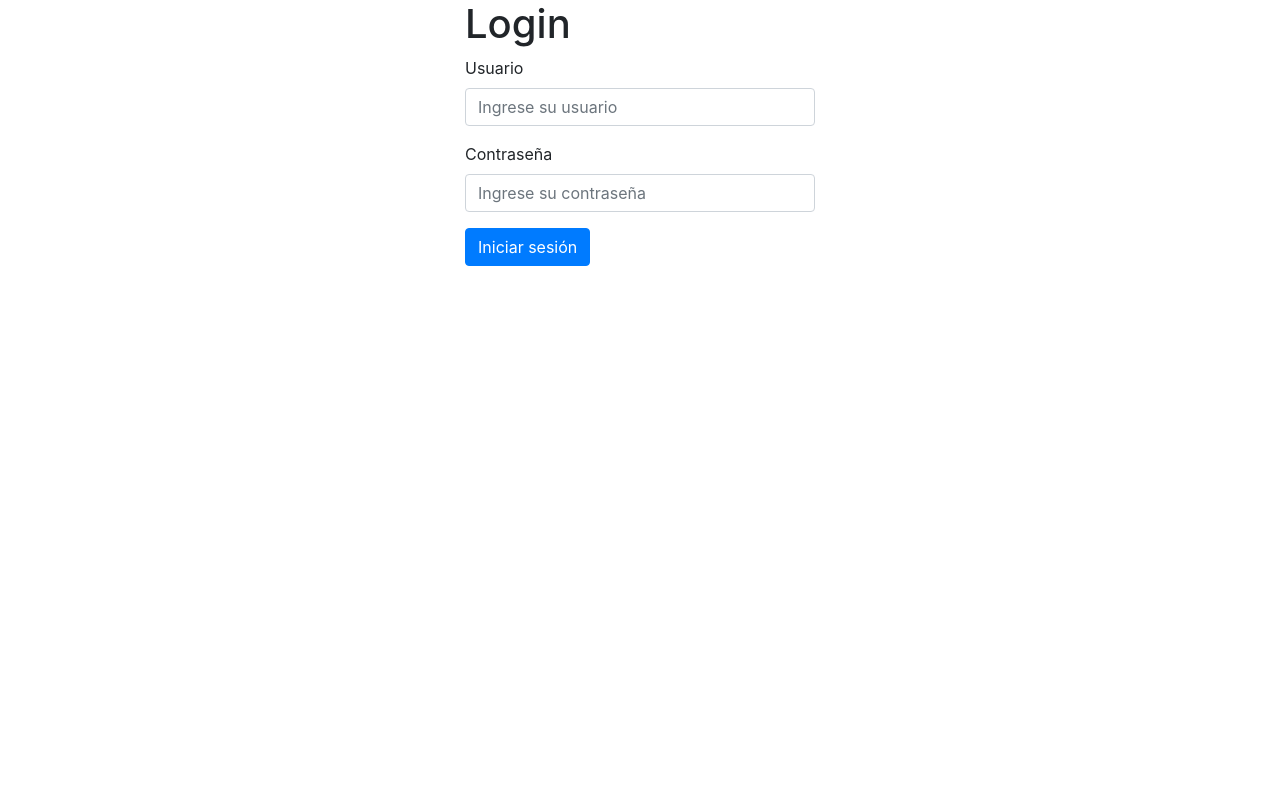
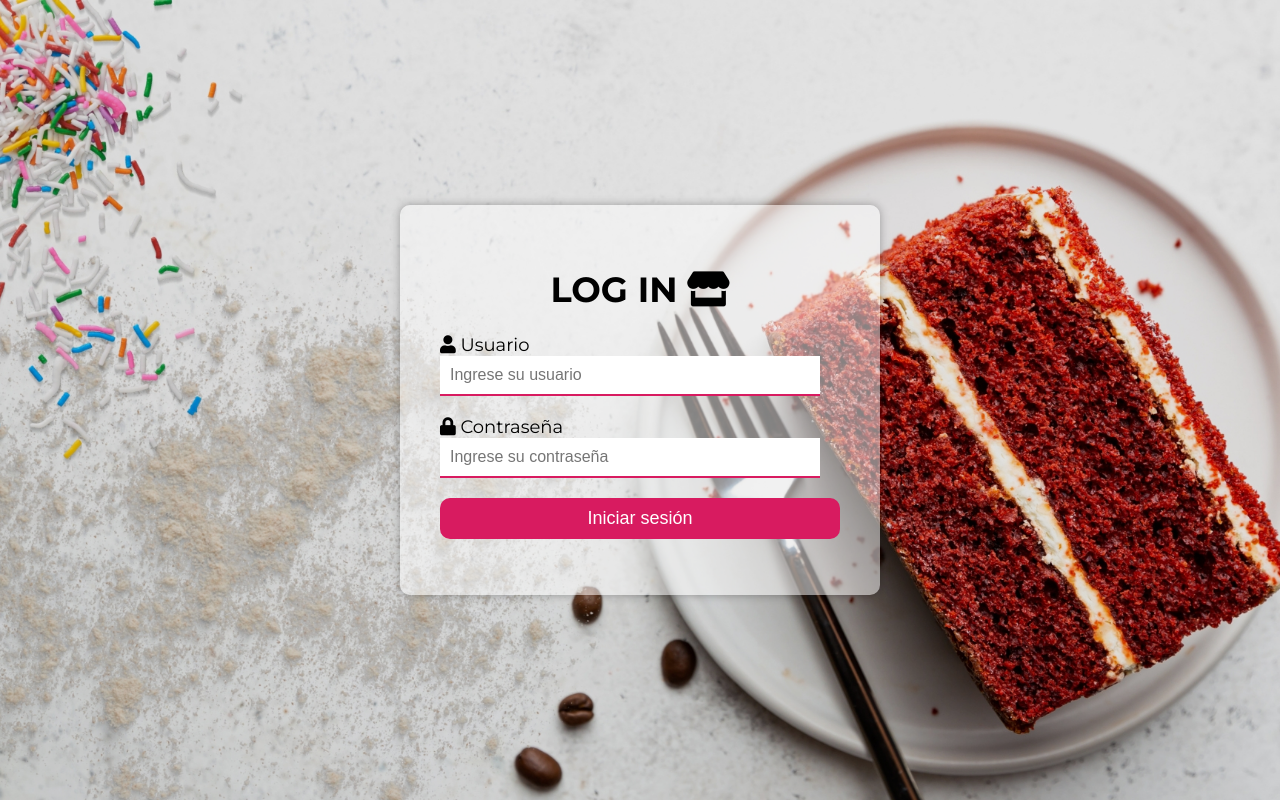
Before and after one commit to PRMQ98/Analisis, a Flask app: page / in a window 1280 px wide. Run offline with Flask 3, Linux system fonts and the light colour scheme; some libraries are stand-ins or nearby versions.

Commit message:
Update login.html

```diff
--- a/Frontend/templates/login.html
+++ b/Frontend/templates/login.html
@@ -1,8 +1,8 @@
-<!DOCTYPE html>
-<html>
 <head>
   <title>Login</title>
-  <link rel="stylesheet" href="https://stackpath.bootstrapcdn.com/bootstrap/4.5.0/css/bootstrap.min.css">
+  <link rel="stylesheet" href="https://cdnjs.cloudflare.com/ajax/libs/font-awesome/5.15.4/css/all.min.css">
+  <link href="https://fonts.googleapis.com/css2?family=Montserrat:wght@400;700&display=swap" rel="stylesheet">
+  <link rel="stylesheet" href="../static/css/login.css">
   <!-- <link rel="stylesheet" type="text" href="{{ url_for('static', filename='templates') }}"> -->
   <script src="https://cdn.jsdelivr.net/npm/axios/dist/axios.min.js"></script>
 </head>
@@ -10,14 +10,14 @@
   <div class="container">
     <div class="row justify-content-center">
       <div class="col-md-4">
-        <h1>Login</h1>
+        <h1>LOG IN <i class="fas fa-store"></i></h1>
         <form id="loginForm" method="POST">
             <div class="form-group">
-              <label for="user">Usuario</label>
+              <label for="user"><i class="fas fa-user"></i> Usuario</label>
               <input type="text" class="form-control" id="user" placeholder="Ingrese su usuario">
             </div>
             <div class="form-group">
-              <label for="password">Contraseña</label>
+              <label for="password"><i class="fas fa-lock"></i> Contraseña</label>
               <input type="password" class="form-control" id="password" placeholder="Ingrese su contraseña">
             </div>
             <button type="submit" class="btn btn-primary">Iniciar sesión</button>
```
